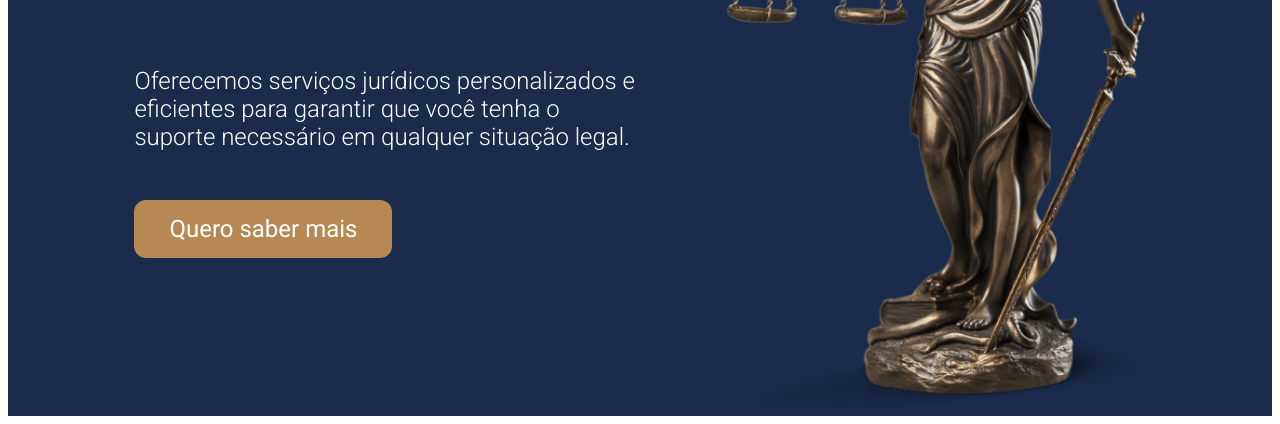
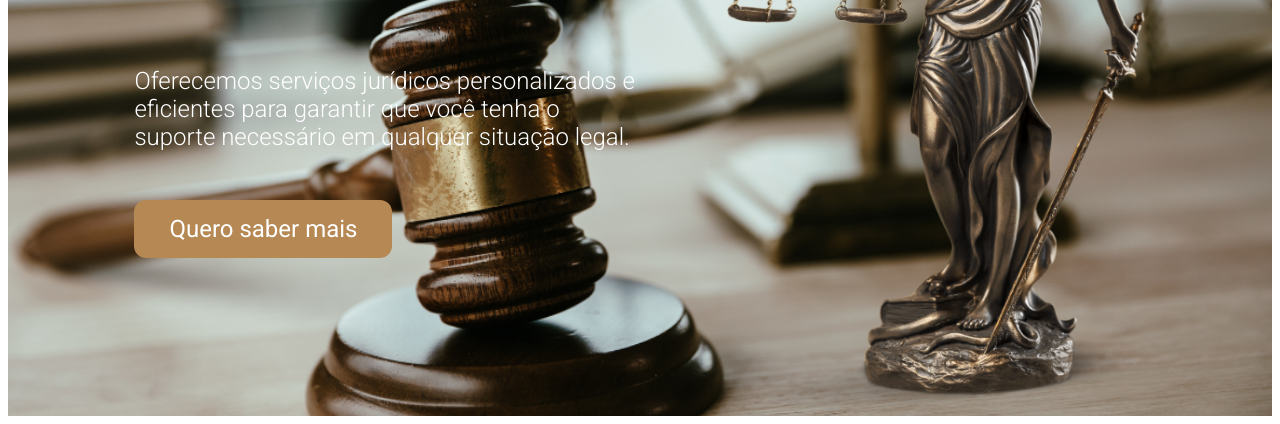
Before and after one commit to DouglasSenna/LP-ADVOGADOS-CURSO, a plain HTML site: page index.html in a window 1280 px wide. Shown: the part 525-949 px from the top of the page. Drawn offline with Linux system fonts and the light colour scheme.

Commit message:
tudo certo

```diff
--- a/style.css
+++ b/style.css
@@ -50,9 +50,14 @@ nav ul {
 /* banner */
 
 .container-section-banner {
-  background-color: #1a2b4b;
+  background-image: url("./assets/banner1.png");
+  background-size: cover;
   display: flex;
   justify-content: center;
+}
+
+.container-section-banner::before{
+
 }
 
 .container-div-banner {
@@ -97,3 +102,7 @@ nav ul {
   border-radius: 12px;
   width: fit-content;
 }
+
+.btn-whatsapp:hover{
+  background-color: #c5a179;
+}
```
